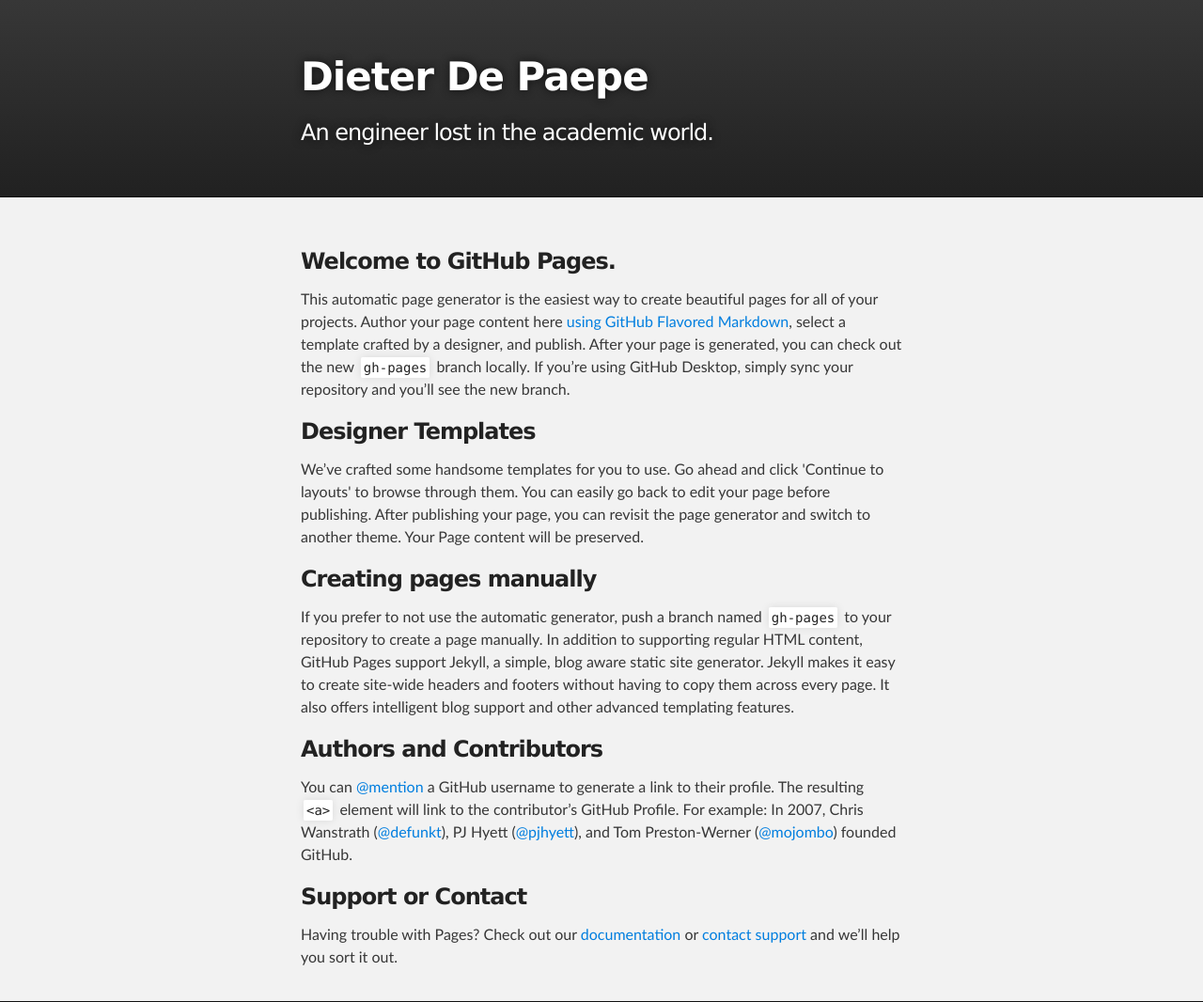
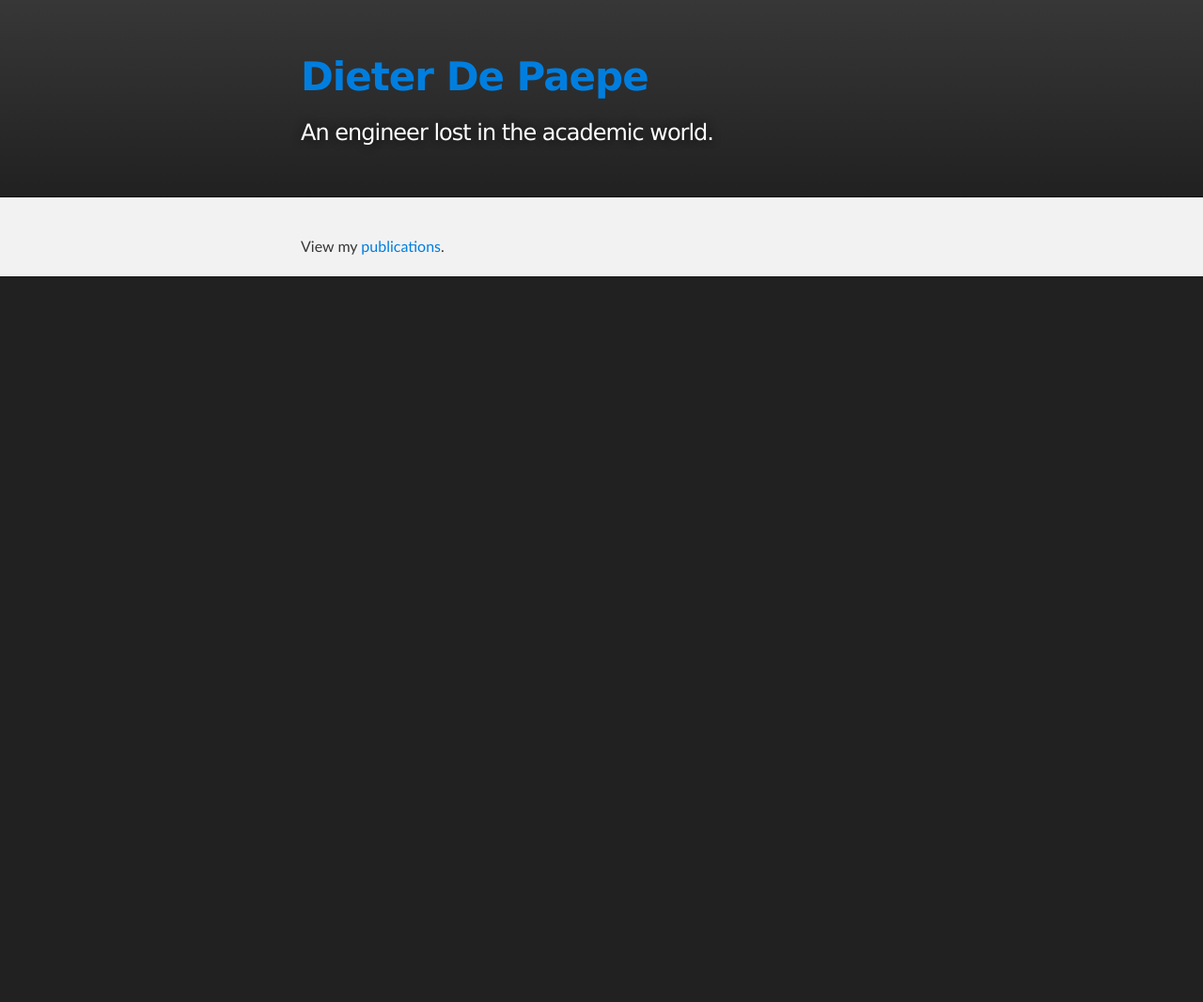
Before and after one commit to DieterDePaepe/dieterdepaepe.github.io, a Jekyll site: the page built from index.html, in a window 1280 px wide. Shown: the whole page at 94% size. Built offline with Jekyll 4.4.1, drawn with Linux system fonts in a browser that asks for light colours; after the commit the page ends 900 px from its top, so only the background shows below that.

Commit message:
Add publication page generation.

```diff
--- /dev/null
+++ b/Docker.txt
@@ -0,0 +1,4 @@
+docker run --rm --label=jekyll --volume=$(pwd):/srv/jekyll   -it -p $(docker-machine ip `docker-machine active`):4000:4000  jekyll/jekyll:pages jekyll serve --force_polling .
+
+
+docker run -it --name nanoc --volume=$(pwd):/srv/nanoc -p $(docker-machine ip `docker-machine active`):3000:3000 ruby:latest /bin/bash
--- a/_config.yml
+++ b/_config.yml
@@ -12,6 +12,18 @@
   Dieter De Paepe is a computer scientist working as researcher at iMinds.
 baseurl: "" # the subpath of your site, e.g. /blog
 url: "https://dieterdepaepe.github.io" # the base hostname & protocol for your site
+collections:
+#- publications
+  publications:
+    output: true
+    permalink: /publications/:title/
+defaults:
+  -
+    scope:
+      path: ""
+      type: "publications"
+    values:
+      layout: "publication"
 twitter_username: DieterDePaepe
 github_username:  dieterdepaepe
 linkedin_username: dieterdepaepe
--- a/_includes/header.html
+++ b/_includes/header.html
@@ -1,7 +1,6 @@
 <div id="header_wrap" class="outer">
   <header class="inner">
-    <h1 id="project_title">Dieter De Paepe</h1>
+    <h1 id="project_title"><a href="{{ "/" | prepend: site.baseurl }}">Dieter De Paepe</a></h1>
     <h2 id="project_tagline">An engineer lost in the academic world.</h2>
-
   </header>
 </div>
--- a/_layouts/default.html
+++ b/_layouts/default.html
@@ -6,7 +6,11 @@
     {% include header.html %}
     <div class="page-content">
         <div class="wrapper">
-            {{ content }}
+            <div id="main_content_wrap" class="outer">
+                <section id="main_content" class="inner">
+                {{ content }}
+                </section>
+            </div>
         </div>
     </div>
     {% include footer.html %}
--- a/index.html
+++ b/index.html
@@ -2,46 +2,4 @@
 layout: default
 ---
 
-<div id="main_content_wrap" class="outer">
-  <section id="main_content" class="inner">
-    <h3>
-      <a id="welcome-to-github-pages" class="anchor" href="#welcome-to-github-pages" aria-hidden="true"><span aria-hidden="true" class="octicon octicon-link"></span></a>Welcome
-      to GitHub Pages.</h3>
-
-    <p>This automatic page generator is the easiest way to create beautiful pages for all of your projects. Author your page
-      content here <a href="https://guides.github.com/features/mastering-markdown/">using GitHub Flavored Markdown</a>, select
-      a template crafted by a designer, and publish. After your page is generated, you can check out the new <code>gh-pages</code>      branch locally. If you’re using GitHub Desktop, simply sync your repository and you’ll see the new branch.</p>
-
-    <h3>
-      <a id="designer-templates" class="anchor" href="#designer-templates" aria-hidden="true"><span aria-hidden="true" class="octicon octicon-link"></span></a>Designer
-      Templates</h3>
-
-    <p>We’ve crafted some handsome templates for you to use. Go ahead and click 'Continue to layouts' to browse through them.
-      You can easily go back to edit your page before publishing. After publishing your page, you can revisit the page generator
-      and switch to another theme. Your Page content will be preserved.</p>
-
-    <h3>
-      <a id="creating-pages-manually" class="anchor" href="#creating-pages-manually" aria-hidden="true"><span aria-hidden="true" class="octicon octicon-link"></span></a>Creating
-      pages manually</h3>
-
-    <p>If you prefer to not use the automatic generator, push a branch named <code>gh-pages</code> to your repository to create
-      a page manually. In addition to supporting regular HTML content, GitHub Pages support Jekyll, a simple, blog aware
-      static site generator. Jekyll makes it easy to create site-wide headers and footers without having to copy them across
-      every page. It also offers intelligent blog support and other advanced templating features.</p>
-
-    <h3>
-      <a id="authors-and-contributors" class="anchor" href="#authors-and-contributors" aria-hidden="true"><span aria-hidden="true" class="octicon octicon-link"></span></a>Authors
-      and Contributors</h3>
-
-    <p>You can <a href="https://help.github.com/articles/basic-writing-and-formatting-syntax/#mentioning-users-and-teams" class="user-mention">@mention</a>      a GitHub username to generate a link to their profile. The resulting <code>&lt;a&gt;</code> element will link to the
-      contributor’s GitHub Profile. For example: In 2007, Chris Wanstrath (<a href="https://github.com/defunkt" class="user-mention">@defunkt</a>),
-      PJ Hyett (<a href="https://github.com/pjhyett" class="user-mention">@pjhyett</a>), and Tom Preston-Werner (<a href="https://github.com/mojombo"
-        class="user-mention">@mojombo</a>) founded GitHub.</p>
-
-    <h3>
-      <a id="support-or-contact" class="anchor" href="#support-or-contact" aria-hidden="true"><span aria-hidden="true" class="octicon octicon-link"></span></a>Support
-      or Contact</h3>
-
-    <p>Having trouble with Pages? Check out our <a href="https://help.github.com/pages">documentation</a> or <a href="https://github.com/contact">contact support</a>      and we’ll help you sort it out.</p>
-  </section>
-</div>
+View my <a href="{{ "/publications" | prepend: site.baseurl }}">publications</a>.
```
Also changed, not shown: _layouts/publication.html (added, +16 -0 lines), _publications/2016-06 Textile and Clothing Business Labs.md (added, +28 -0 lines), params.json (deleted, +0 -6 lines), publications.html (added, +11 -0 lines).
